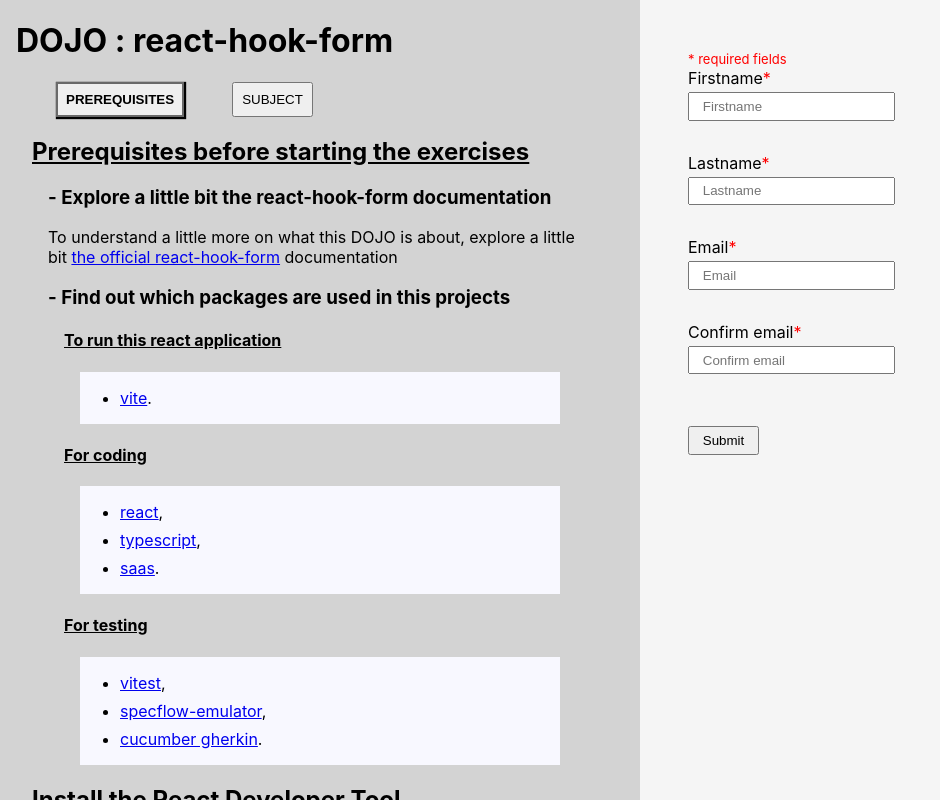
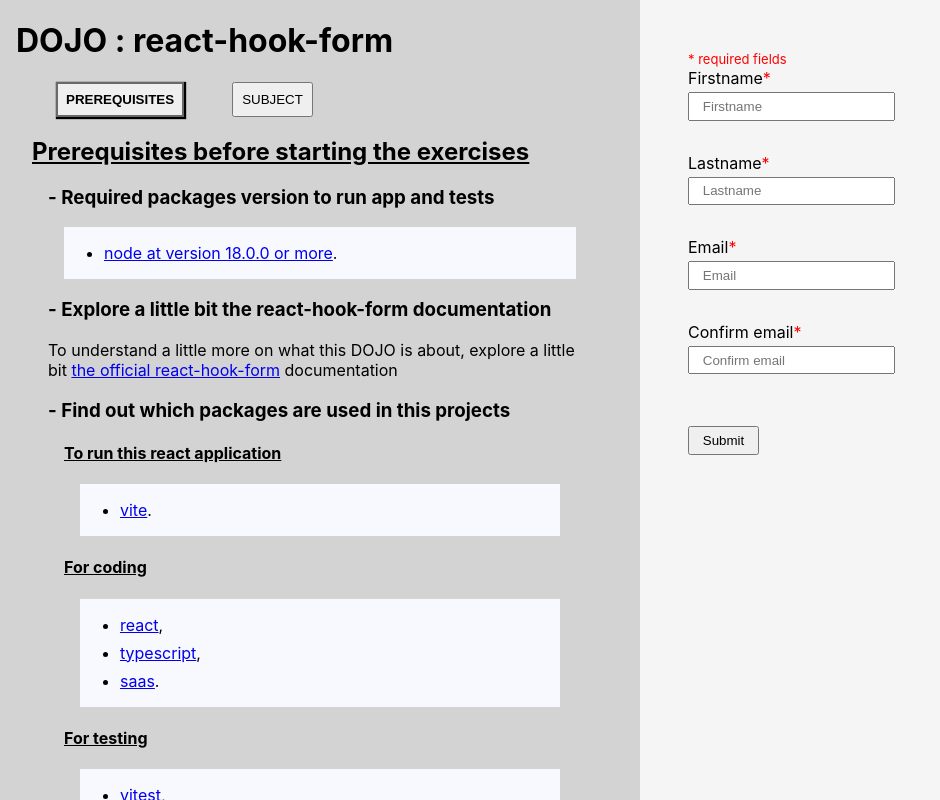
Before and after one commit to Antoine-Regembal/dojo-react-hook-form, a React (Vite) app: page /prerequisites in a window 1280 px wide. Shown: the whole page, without its empty margins (0-940 px from the left). Built offline with nearby package versions, Linux system fonts and the light colour scheme.

Commit message:
feat(Prerequisites): Adding required packages version to run application and tests.

```diff
--- a/src/Documentation/routes/Prerequisites/Prerequisites.tsx
+++ b/src/Documentation/routes/Prerequisites/Prerequisites.tsx
@@ -2,6 +2,12 @@
 	<>
 		<section>
 			<h2>Prerequisites before starting the exercises</h2>
+			<section>
+				<h3>Required packages version to run app and tests</h3>
+				<ul>
+					<li><a href="https://nodejs.org/en/" target="_blank" rel="norefferer noreferrer">node at version 18.0.0 or more</a></li>
+				</ul>
+			</section>
 			<section>
 				<h3>Explore a little bit the react-hook-form documentation</h3>
 				<p>
```
